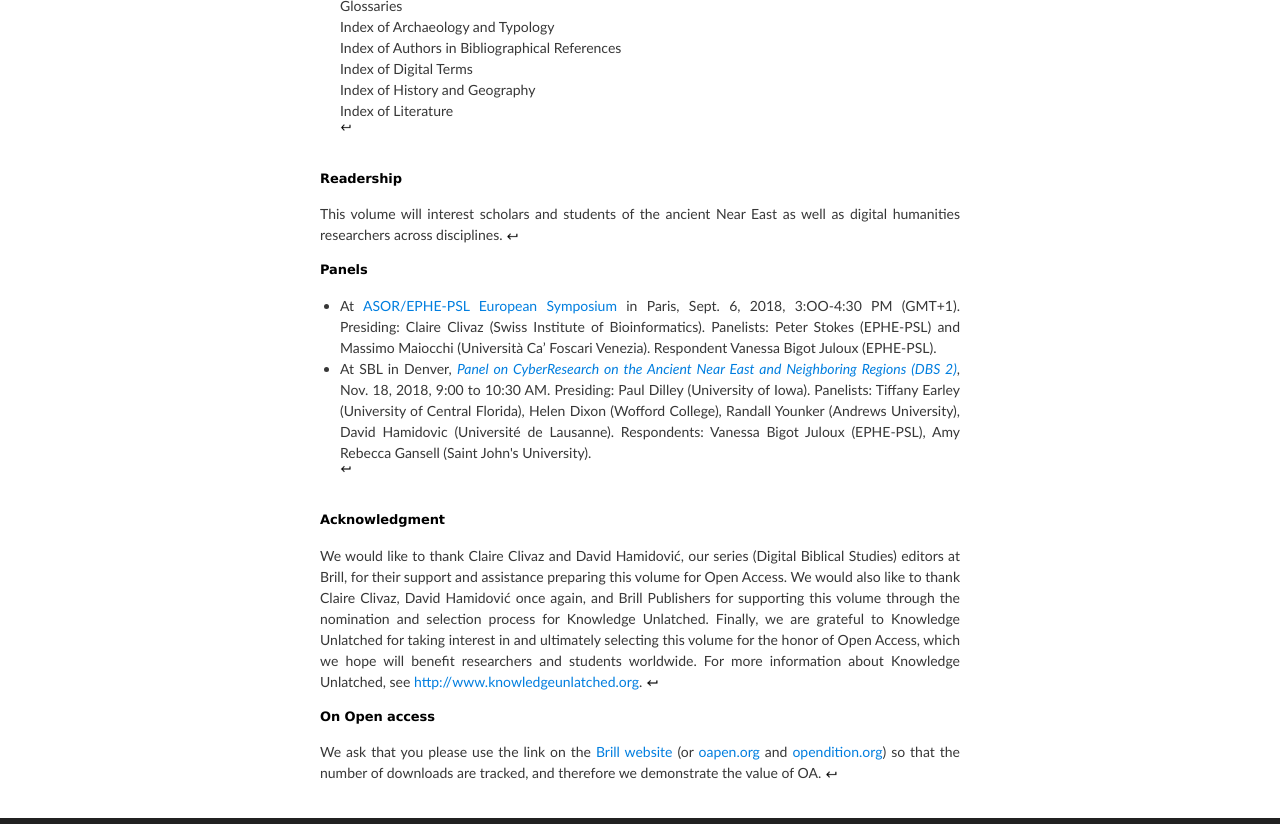
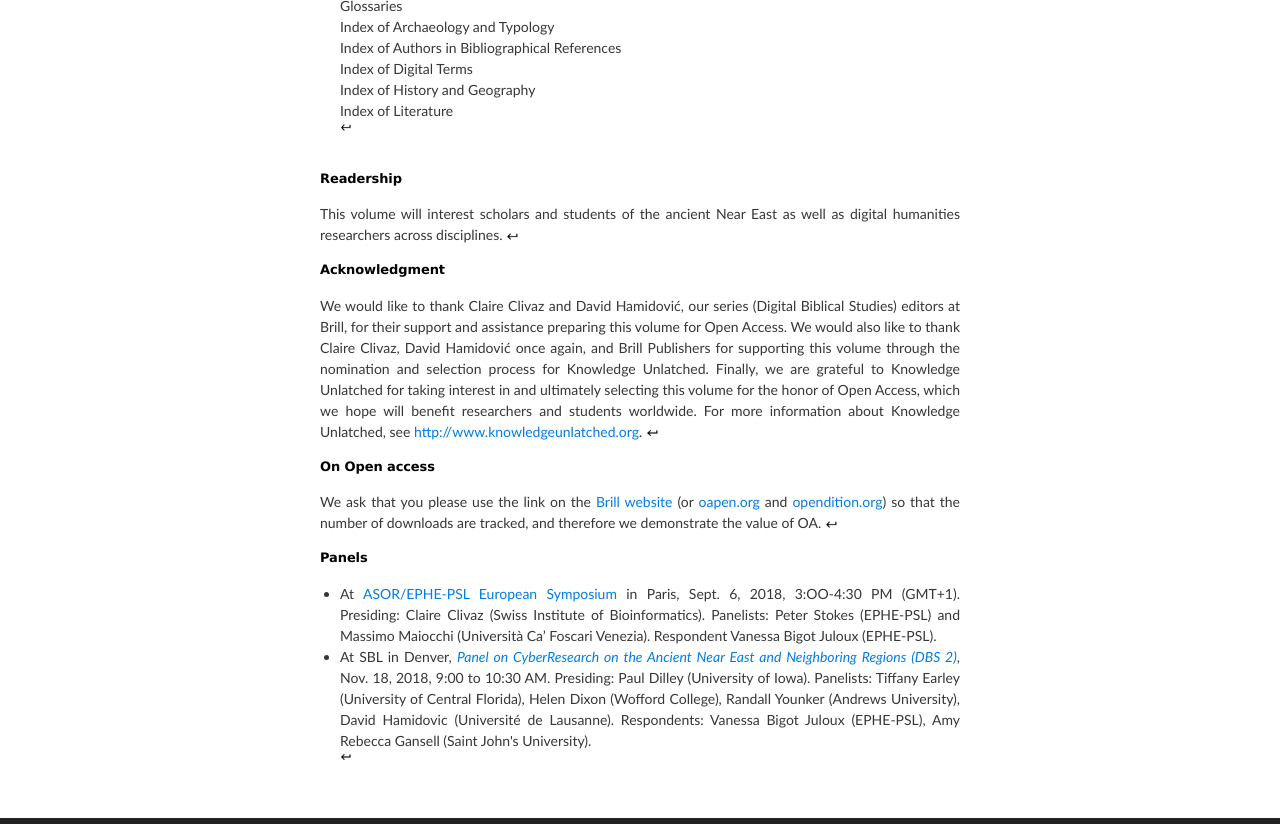
Before and after one commit to vbigot-juloux/ane-research-humanities, a Jekyll site: the page built from docs/CyberResearch-vol1.md, in a window 1280 px wide and 900 px high, scrolled down 2622 px, cut to the strip 0-824 px from the top of the window. Built offline with Jekyll 4.4.1, drawn with Linux system fonts in a browser that asks for light colours; comment, search, counter and statistics services are not loaded; the repository's description, which GitHub fills in, is left out.

Commit message:
Update CyberResearch-vol1.md

```diff
--- a/docs/CyberResearch-vol1.md
+++ b/docs/CyberResearch-vol1.md
@@ -23,7 +23,7 @@ Vanessa Bigot Juloux, Amy Rebecca Gansell, Alessandro di Ludovico (eds.). Brill,
 <hr style="height:0; margin:0; background:transparent; border-bottom:0.5px solid #cccccc;" />
 
 <span style="border: 0">
-	<span style="color:#b30000; font-size: 14px;">&#9758;</span> <a href="#eds" name="eds2">Co-editors</a> | <a href="#authors" name="authors2">Authors</a> | <a href="#table-content" name="table-content2">Table of contents</a> | <a href="#readership" name="readership2">Readership</a> | <a href="#panels" name="panels2">Panels</a> | <a href="#acknowledgment" name="acknowledgment2">Acknowledgment</a> | <a href="#OA" name="OA2">On Open Access</a>
+	<span style="color:#b30000; font-size: 14px;">&#9758;</span> <a href="#eds" name="eds2">Co-editors</a> | <a href="#authors" name="authors2">Authors</a> | <a href="#table-content" name="table-content2">Table of contents</a> | <a href="#readership" name="readership2">Readership</a> | <a href="#acknowledgment" name="acknowledgment2">Acknowledgment</a> | <a href="#OA" name="OA2">On Open Access</a> | <a href="#panels" name="panels2">Panels</a>
 </span>
 
 <h3>Overview</h3>
@@ -133,15 +133,15 @@ _by (surnames) alphabetic order_<br />
 <h3><a name="readership" style="color: black">Readership</a></h3>
 <p style="text-align: justify;">This volume will interest scholars and students of the ancient Near East as well as digital humanities researchers across disciplines. <a href="#readership2" style="text-decoration: none"><img src="../assets/baseline_keyboard_return_black_18dp.png" style="border:0; -webkit-box-shadow: 0 0 0; width: 2%"/></a></p>
 
+<h3><a name="acknowledgment" style="color: black">Acknowledgment</a></h3>
+<p style="text-align: justify;">We would like to thank Claire Clivaz and David Hamidović, our series (Digital Biblical Studies) editors at Brill, for their support and assistance preparing this volume for Open Access. We would also like to thank Claire Clivaz, David Hamidović once again, and Brill Publishers for supporting this volume through the nomination and selection process for Knowledge Unlatched. Finally, we are grateful to Knowledge Unlatched for taking interest in and ultimately selecting this volume for the honor of Open Access, which we hope will benefit researchers and students worldwide.  For more information about Knowledge Unlatched, see <a href="http://www.knowledgeunlatched.org" target="_blank">http://www.knowledgeunlatched.org</a>. <a href="#acknowledgment2" style="text-decoration: none"><img src="../assets/baseline_keyboard_return_black_18dp.png" style="border:0; -webkit-box-shadow: 0 0 0; width: 2%"/></a></p>
+
+<h3><a name="OA" style="color: black">On Open access</a></h3>
+<p style="text-align: justify">We ask that you please use the link on the <a href="https://brill.com/view/title/34932" target="_blank">Brill website</a> (or <a href="" target="_blank">oapen.org</a> and <a href="" target="_blank">opendition.org</a>) so that the number of downloads are tracked, and therefore we demonstrate the value of OA. <a href="#OA2" style="text-decoration: none"><img src="../assets/baseline_keyboard_return_black_18dp.png" style="border:0; -webkit-box-shadow: 0 0 0; width: 2%"/></a></p>
+
 <h3><a name="panels" style="color: black">Panels</a></h3>
 <ul style="text-align: justify">
 	<li>At <a href="http://ancient-worlds-symposium.eu/docs/program#panel" target="_blank">ASOR/EPHE-PSL European Symposium</a> in Paris, Sept. 6, 2018, 3:OO-4:30 PM (GMT+1). Presiding: Claire Clivaz (Swiss Institute of Bioinformatics). Panelists: Peter Stokes (EPHE-PSL) and Massimo Maiocchi (Università Ca’ Foscari Venezia). Respondent Vanessa Bigot Juloux (EPHE-PSL).</li>
 <li>At SBL in Denver, <a href="https://www.sbl-site.org/meetings/Congresses_ProgramBook.aspx?MeetingId=33" target="_blank"><em>Panel on CyberResearch on the Ancient Near East and Neighboring Regions (DBS 2)</em></a>,  Nov. 18, 2018, 9:00 to 10:30 AM. Presiding: Paul Dilley (University of Iowa). Panelists: Tiffany Earley (University of Central Florida), Helen Dixon (Wofford College), Randall Younker (Andrews University), David Hamidovic (Université de Lausanne). Respondents: Vanessa Bigot Juloux (EPHE-PSL), Amy Rebecca Gansell (Saint John's University).</li>
 <li style="list-style-type: none;"><a href="#panels2" style="text-decoration: none"><img src="../assets/baseline_keyboard_return_black_18dp.png" style="border:0; -webkit-box-shadow: 0 0 0; width: 2%; margin-top: -5px; margin-left: -5px"/></a></li>
 	</ul>
-
-<h3><a name="acknowledgment" style="color: black">Acknowledgment</a></h3>
-<p style="text-align: justify;">We would like to thank Claire Clivaz and David Hamidović, our series (Digital Biblical Studies) editors at Brill, for their support and assistance preparing this volume for Open Access. We would also like to thank Claire Clivaz, David Hamidović once again, and Brill Publishers for supporting this volume through the nomination and selection process for Knowledge Unlatched. Finally, we are grateful to Knowledge Unlatched for taking interest in and ultimately selecting this volume for the honor of Open Access, which we hope will benefit researchers and students worldwide.  For more information about Knowledge Unlatched, see <a href="http://www.knowledgeunlatched.org" target="_blank">http://www.knowledgeunlatched.org</a>. <a href="#acknowledgment2" style="text-decoration: none"><img src="../assets/baseline_keyboard_return_black_18dp.png" style="border:0; -webkit-box-shadow: 0 0 0; width: 2%"/></a></p>
-
-<h3><a name="OA" style="color: black">On Open access</a></h3>
-<p style="text-align: justify">We ask that you please use the link on the <a href="https://brill.com/view/title/34932" target="_blank">Brill website</a> (or <a href="" target="_blank">oapen.org</a> and <a href="" target="_blank">opendition.org</a>) so that the number of downloads are tracked, and therefore we demonstrate the value of OA. <a href="#OA2" style="text-decoration: none"><img src="../assets/baseline_keyboard_return_black_18dp.png" style="border:0; -webkit-box-shadow: 0 0 0; width: 2%"/></a></p>
```
